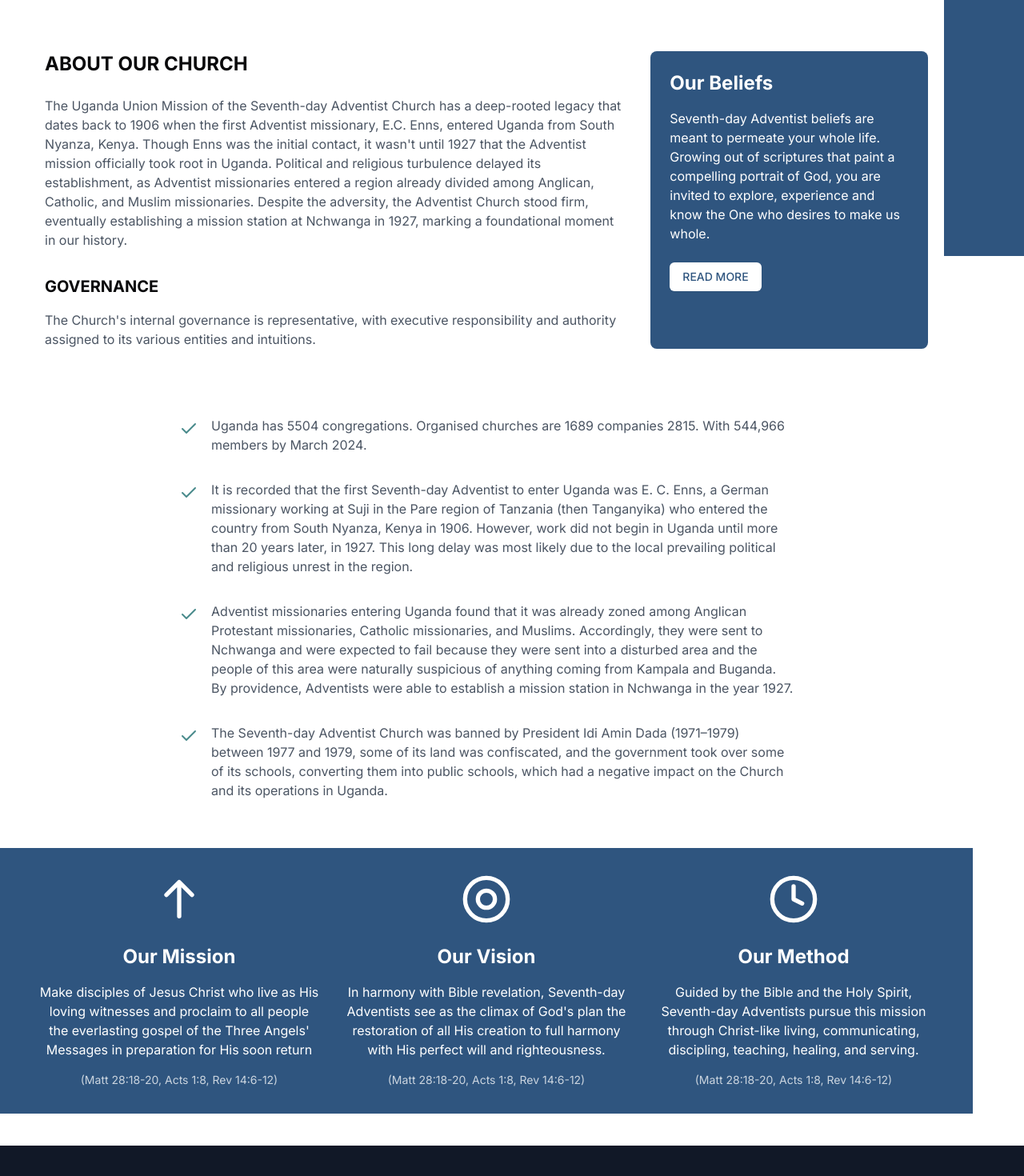
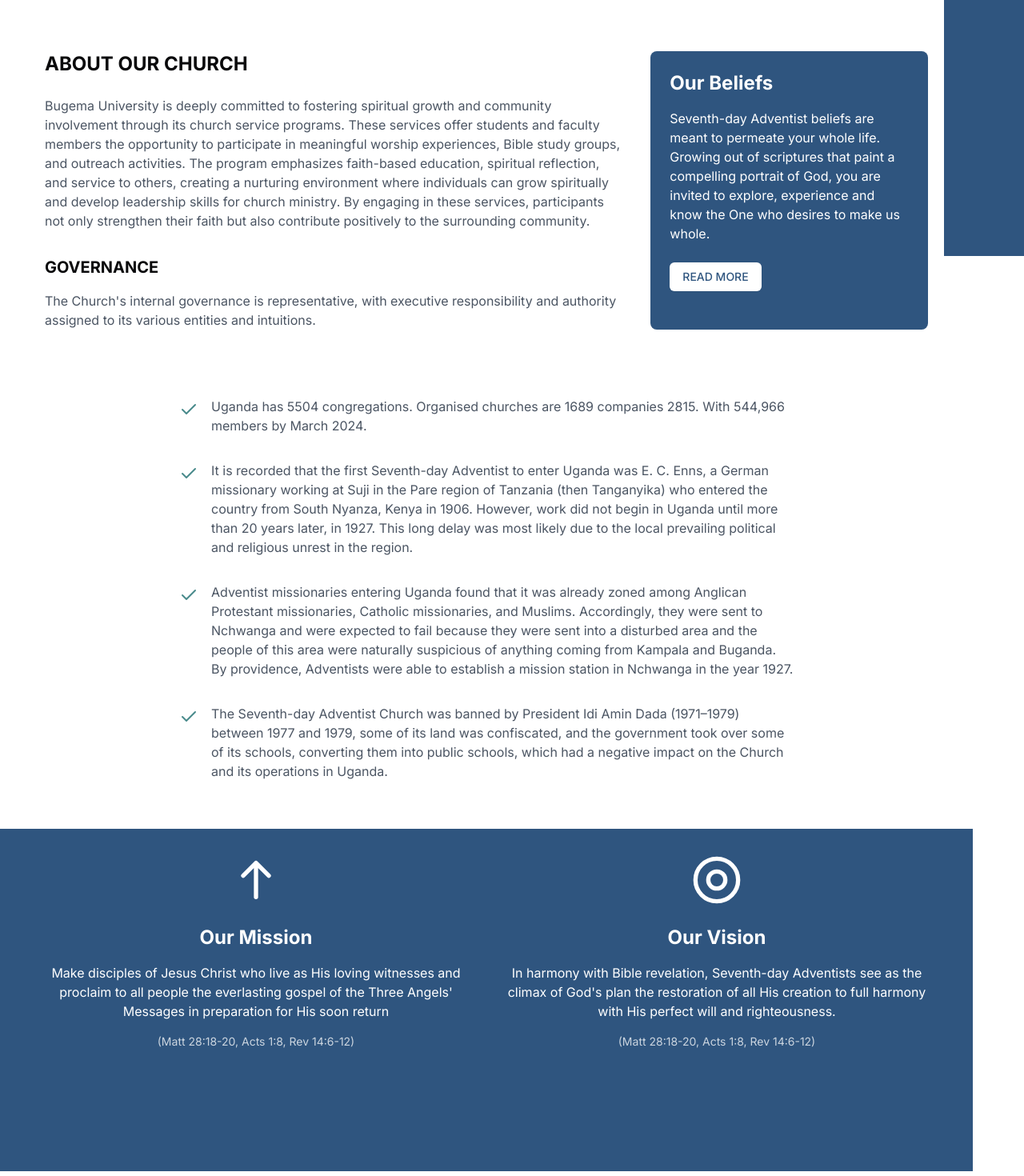
Before and after one commit to webbunivAdmin/sdachurchbugema, a Next.js app: page /about in a window 1280 px wide. Shown: the part 480-1950 px from the top of the page at 80% size. Built offline with nearby package versions, Linux system fonts and the light colour scheme.

Commit message:
HELO
HHH

```diff
--- a/app/about/page.tsx
+++ b/app/about/page.tsx
@@ -50,17 +50,17 @@
             <div className="md:col-span-2" data-aos="fade-up">
               <h3 className="text-2xl font-bold mb-6">ABOUT OUR CHURCH</h3>
               <p className="text-gray-600 mb-8">
-                The Uganda Union Mission of the Seventh-day Adventist Church has
-                a deep-rooted legacy that dates back to 1906 when the first
-                Adventist missionary, E.C. Enns, entered Uganda from South
-                Nyanza, Kenya. Though Enns was the initial contact, it wasn{"'"}
-                t until 1927 that the Adventist mission officially took root in
-                Uganda. Political and religious turbulence delayed its
-                establishment, as Adventist missionaries entered a region
-                already divided among Anglican, Catholic, and Muslim
-                missionaries. Despite the adversity, the Adventist Church stood
-                firm, eventually establishing a mission station at Nchwanga in
-                1927, marking a foundational moment in our history.
+                Bugema University is deeply committed to fostering spiritual
+                growth and community involvement through its church service
+                programs. These services offer students and faculty members the
+                opportunity to participate in meaningful worship experiences,
+                Bible study groups, and outreach activities. The program
+                emphasizes faith-based education, spiritual reflection, and
+                service to others, creating a nurturing environment where
+                individuals can grow spiritually and develop leadership skills
+                for church ministry. By engaging in these services, participants
+                not only strengthen their faith but also contribute positively
+                to the surrounding community.
               </p>
 
               <h4 className="text-xl font-bold mb-4">GOVERNANCE</h4>
@@ -82,14 +82,18 @@
                 of God, you are invited to explore, experience and know the One
                 who desires to make us whole.
               </p>
-              <Link href="/our-beliefs">
-                <Button
-                  variant="secondary"
-                  className="bg-white hover:bg-white/80 text-[#2F557F]"
+               <a
+                 href="https://www.adventist.org/beliefs/"
+                  target="_blank"
+                  rel="noopener noreferrer"
                 >
-                  READ MORE
-                </Button>
-              </Link>
+                  <Button
+                    variant="secondary"
+                    className="bg-white hover:bg-white/80 text-[#2F557F]"
+                  >
+                    READ MORE
+                  </Button>
+                </a>
             </div>
           </div>
         </div>
@@ -165,7 +169,7 @@
       {/* Mission Vision Method Section */}
       <section className="py-8 my-10 bg-[#2F557F] text-white">
         <div className="container mx-auto px-4 md:px-12">
-          <div className="grid md:grid-cols-3 gap-8">
+          <div className="grid md:grid-cols-2 gap-8">
             <div
               className="text-center"
               data-aos="fade-up"
@@ -248,26 +252,10 @@
                     fill="none"
                     className="w-full h-full"
                   >
-                    <path
-                      d="M12 6V12L16 14M22 12C22 17.5228 17.5228 22 12 22C6.47715 22 2 17.5228 2 12C2 6.47715 6.47715 2 12 2C17.5228 2 22 6.47715 22 12Z"
-                      stroke="currentColor"
-                      strokeWidth="2"
-                      strokeLinecap="round"
-                      strokeLinejoin="round"
-                    />
+
                   </svg>
                 </div>
               </div>
-              <h3 className="text-2xl font-bold mb-4">Our Method</h3>
-              <p className="mb-4">
-                Guided by the Bible and the Holy Spirit, Seventh-day Adventists
-                pursue this mission through Christ-like living, communicating,
-                discipling, teaching, healing, and serving.
-              </p>
-
-              <p className="text-sm opacity-75">
-                (Matt 28:18-20, Acts 1:8, Rev 14:6-12)
-              </p>
             </div>
           </div>
         </div>
--- a/components/main-nav.tsx
+++ b/components/main-nav.tsx
@@ -135,11 +135,11 @@
                 Our Beliefs
               </Link>
               <Link
-                href="/institutions"
+                href="/announcements"
                 className="text-[#2F557F] px-4 py-2 rounded-md hover:bg-gray-100"
                 onClick={() => setIsOpen(false)}
               >
-                Institutions
+                Announcements
               </Link>
               <Link
                 href="/resources"
```
